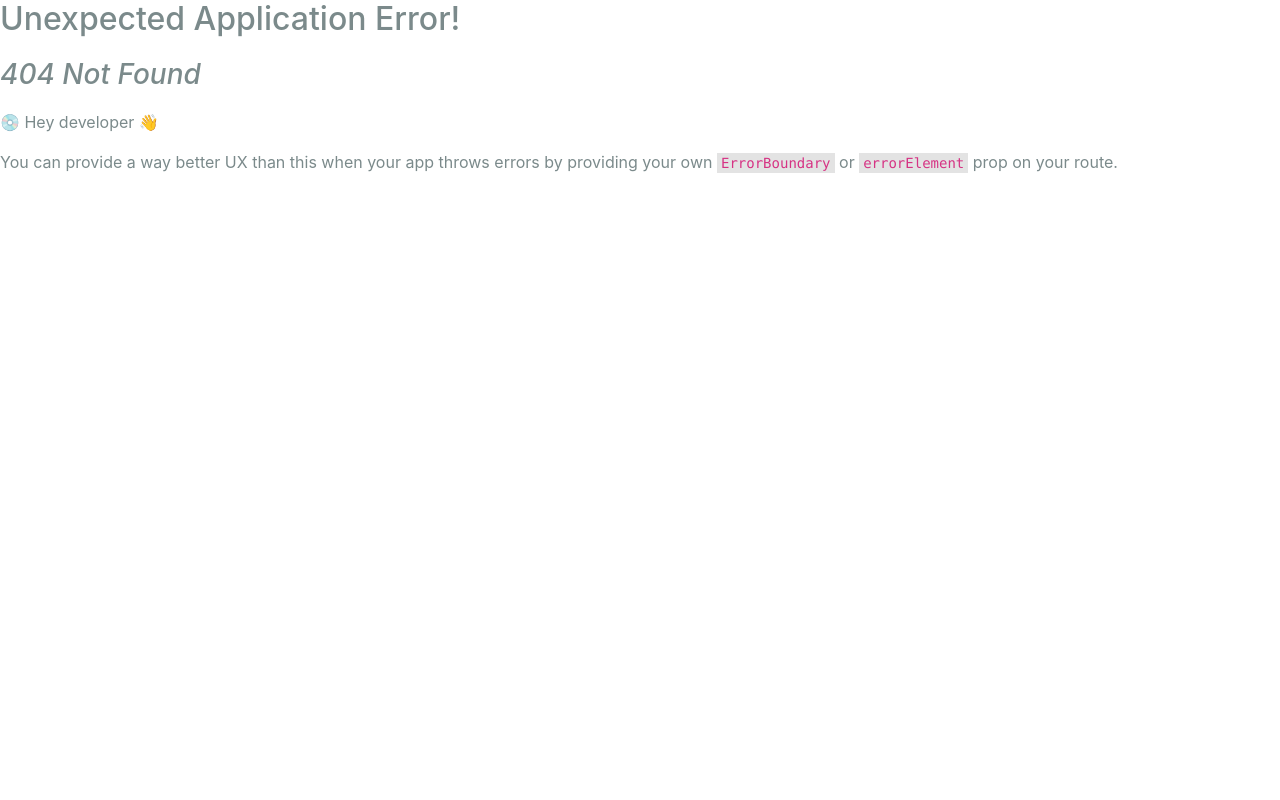
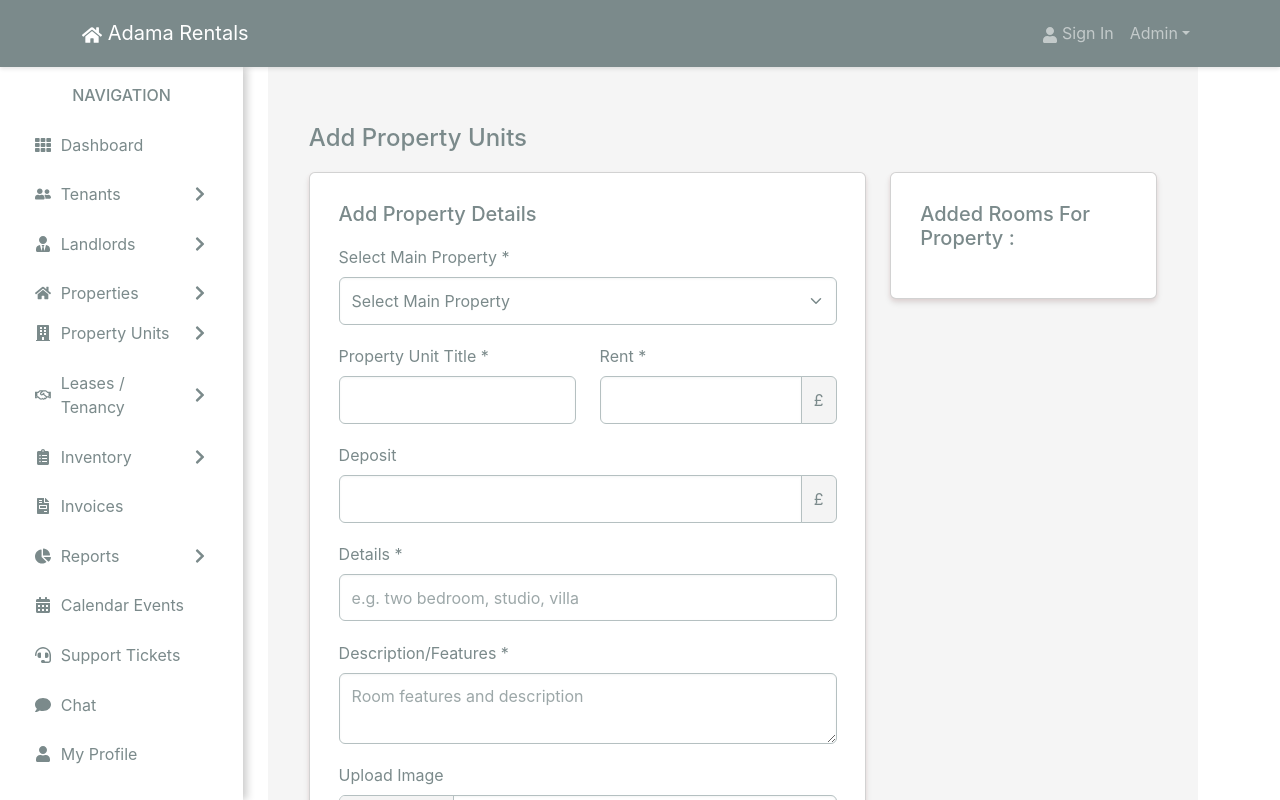
Before and after one commit to Amanbanti/RMS, a React (Create React App) app in the folder frontend/: page /create/property-unit in a window 1280 px wide. Before the commit this address had no page. Shown: the top 800 px of the page. Built offline with nearby package versions, Linux system fonts and the light colour scheme.

Commit message:
Creating property unit UI

```diff
--- a/frontend/src/components/Offcanva.jsx
+++ b/frontend/src/components/Offcanva.jsx
@@ -184,11 +184,11 @@ const Offcanva = () => {
             </Nav.Link>
             <Collapse in={openMenu.unit}>
               <div className="ms-4">
-                <Nav.Link as={Link} to="/lead1" className="text-primary"  onClick={toggleSidebar} >
-                  Lead 1
+                <Nav.Link as={Link} to="/create/property-unit" className="text-primary"  onClick={toggleSidebar} >
+                  Create Property Unit
                 </Nav.Link>
-                <Nav.Link as={Link} to="/lead2" className="text-primary"  onClick={toggleSidebar}>
-                  Lead 2
+                <Nav.Link as={Link} to="/view/property-unit" className="text-primary"  onClick={toggleSidebar}>
+                 View Property Units
                 </Nav.Link>
               </div>
             </Collapse>
--- a/frontend/src/components/SlideBar.jsx
+++ b/frontend/src/components/SlideBar.jsx
@@ -169,11 +169,11 @@ const SlideBar = () => {
             </Nav.Link>
             <Collapse in={openMenu.unit}>
               <div className="ms-4">
-                <Nav.Link as={Link} to="/lead1" className="text-secondary">
-                  Lead 1
+                <Nav.Link as={Link} to="/create/property-unit" className="text-secondary">
+                  Create Property Unit
                 </Nav.Link>
-                <Nav.Link as={Link} to="/lead2" className="text-secondary">
-                  Lead 2
+                <Nav.Link as={Link} to="/view/property-unit" className="text-secondary">
+                  View Property Units
                 </Nav.Link>
               </div>
             </Collapse>
--- a/frontend/src/index.js
+++ b/frontend/src/index.js
@@ -24,6 +24,7 @@ import RegisterlandLord from './screens/LandLordScreens/LandLordRegistrationForm
 import ViewLandlord from './screens/LandLordScreens/ViewLandlord';
 import CreateProperty from './screens/Properties/CreateProperty'
 import ViewProperty from './screens/Properties/ViewProperty'
+import CreatePropertyUnit from './screens/PropertyUnits/CreatePropertyUnit';
 const router =createBrowserRouter(
   createRoutesFromElements(
     <Route path="/" element={<App/>}>
@@ -36,6 +37,7 @@ const router =createBrowserRouter(
             <Route path="/landloard/view" element={<ViewLandlord />} />
             <Route path="/property/create" element={<CreateProperty />} />
             <Route path="/property/view" element={<ViewProperty />} />
+            <Route path="/create/property-unit" element={<CreatePropertyUnit/>} />
         </Route>
          <Route  path="/login" element={<LoginScreen/>}/>
          <Route  path="/register" element={<RegisterScreen/>}/>
--- /dev/null
+++ b/frontend/src/screens/PropertyUnits/CreatePropertyUnit.jsx
@@ -0,0 +1,96 @@
+import React, { useState } from "react";
+import { Form, Button, InputGroup, Row, Col, Card } from "react-bootstrap";
+
+const AddPropertyUnits = () => {
+    const [formData, setFormData] = useState({
+        mainProperty: "",
+        unitTitle: "",
+        rent: "",
+        deposit: "",
+        details: "",
+        description: "",
+        image: null,
+      });
+
+      const handleChange = (e) => {
+        const { name, value } = e.target;
+        setFormData({ ...formData, [name]: value });
+      };
+
+      const handleImageChange = (e) => {
+        setFormData({ ...formData, image: e.target.files[0] });
+      };
+
+  return (
+    <div className="container mt-4">
+      <h4>Add Property Units</h4>
+      <Row>
+        <Col md={8}>
+          <Card className="p-4">
+            <h5>Add Property Details</h5>
+            <Form>
+              <Form.Group className="mb-3">
+                    <Form.Label>Select Main Property *</Form.Label>
+                <Form.Select name="mainProperty" value={formData.mainProperty} onChange={handleChange}>
+                    <option value="">Select Main Property</option>
+                    <option value="Property Test Here">Property Test Here</option>
+                </Form.Select>
+              </Form.Group>
+
+              <Row>
+                <Col md={6}>
+                  <Form.Group className="mb-3">
+                    <Form.Label>Property Unit Title *</Form.Label>
+                     <Form.Control type="text" name="unitTitle" value={formData.unitTitle} onChange={handleChange} required />
+                  </Form.Group>
+                </Col>
+                <Col md={6}>
+                  <Form.Group className="mb-3">
+                  <Form.Label>Rent *</Form.Label>
+                        <InputGroup>
+                            <Form.Control type="number" name="rent" value={formData.rent} onChange={handleChange} required />
+                            <InputGroup.Text>£</InputGroup.Text>
+                        </InputGroup>
+                  </Form.Group>
+                </Col>
+              </Row>
+
+              <Form.Group className="mb-3">
+               <Form.Label>Deposit</Form.Label>
+                <InputGroup>
+                    <Form.Control type="number" name="deposit" value={formData.deposit} onChange={handleChange} />
+                    <InputGroup.Text>£</InputGroup.Text>
+                </InputGroup>
+              </Form.Group>
+
+              <Form.Group className="mb-3">
+                    <Form.Label>Details *</Form.Label>
+                <Form.Control type="text" name="details" value={formData.details} onChange={handleChange} placeholder="e.g. two bedroom, studio, villa" required />
+              </Form.Group>
+
+              <Form.Group className="mb-3">
+                        <Form.Label>Description/Features *</Form.Label>
+                    <Form.Control as="textarea" name="description" value={formData.description} onChange={handleChange} placeholder="Room features and description" required />
+              </Form.Group>
+
+            <Form.Group className="mb-3">
+                <Form.Label>Upload Image</Form.Label>
+                <Form.Control type="file" onChange={handleImageChange} />
+            </Form.Group>
+
+            <Button variant="primary" className="mt-3">Submit</Button>
+            </Form>
+          </Card>
+        </Col>
+
+        <Col md={4}>
+          <Card className="p-4">
+            <h5>Added Rooms For Property :</h5>
+          </Card>
+        </Col>
+      </Row>
+    </div>
+  );
+};
+
+export default AddPropertyUnits;
```
